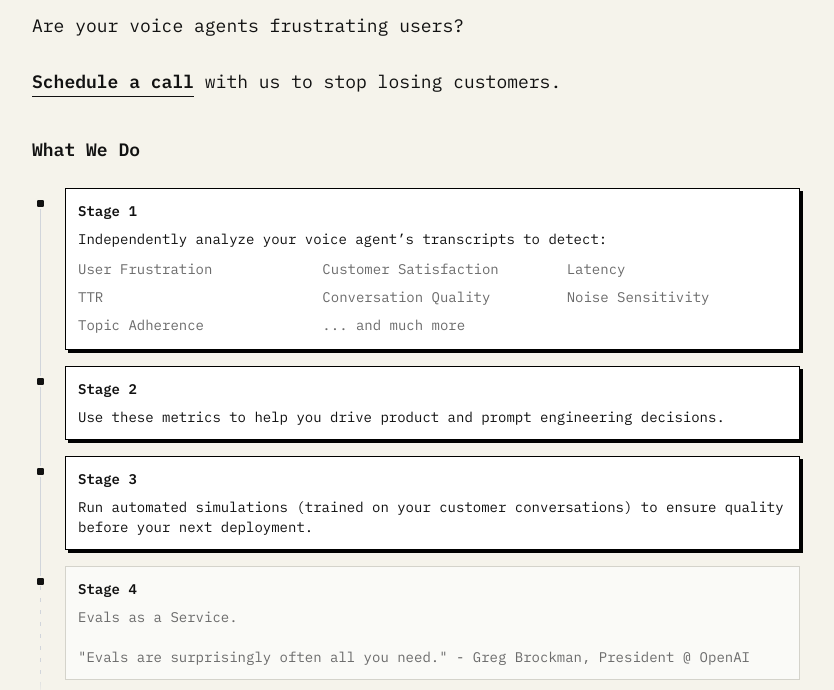
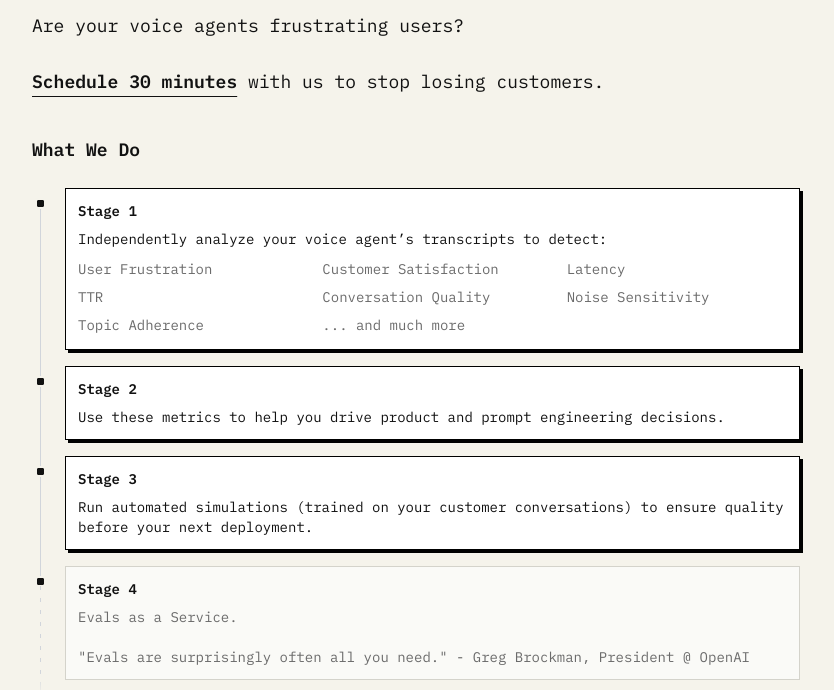
Before and after one commit to AmberSahdev/edge, a plain HTML site: page index.html in a window 1280 px wide. Shown: the part 140-830 px from the top of the page, without its empty margins (32-866 px from the left). Drawn offline with nearby package versions, Linux system fonts and the light colour scheme.

Commit message:
refactored html css

```diff
--- a/index.html
+++ b/index.html
@@ -85,7 +85,9 @@
         <p class="mt-8 mb-8 text-lg">
             Are your voice agents frustrating users?
             <br><br>
-            <a class="ink-link font-semibold" href="./contact.html">Schedule a call</a> with us to stop losing customers.
+            <!--<a class="ink-link font-semibold" href="./contact.html">Schedule a call</a> with us to stop losing customers.-->
+            <!--<a class="ink-link font-semibold" href="./contact.html">Spend 30 minutes with us</a>  to stop losing customers.-->
+            <a class="ink-link font-semibold" href="./contact.html">Schedule 30 minutes</a> with us  to stop losing customers.
         </p>
 
         <!-- Timeline -->
```
Also changed, not shown: contact.html (+2 -2 lines).
